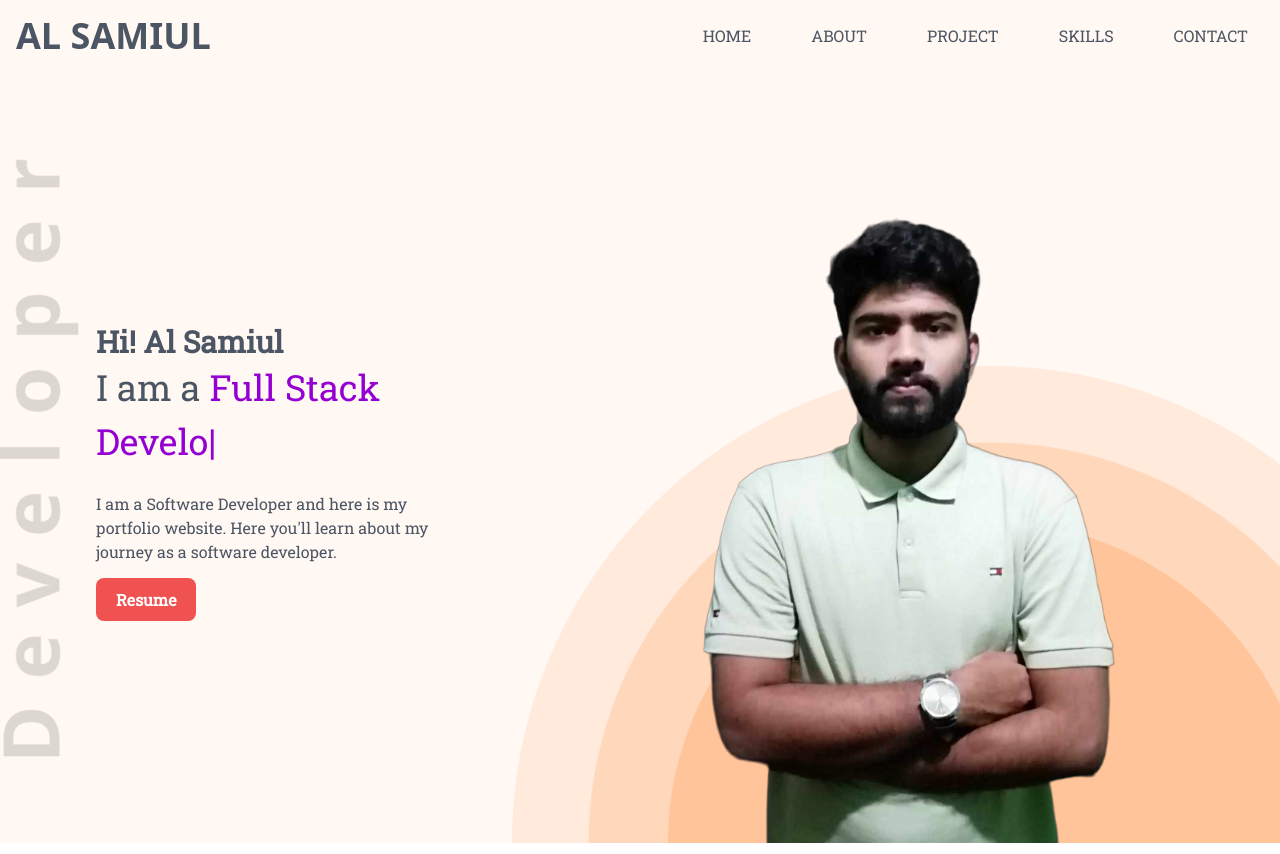
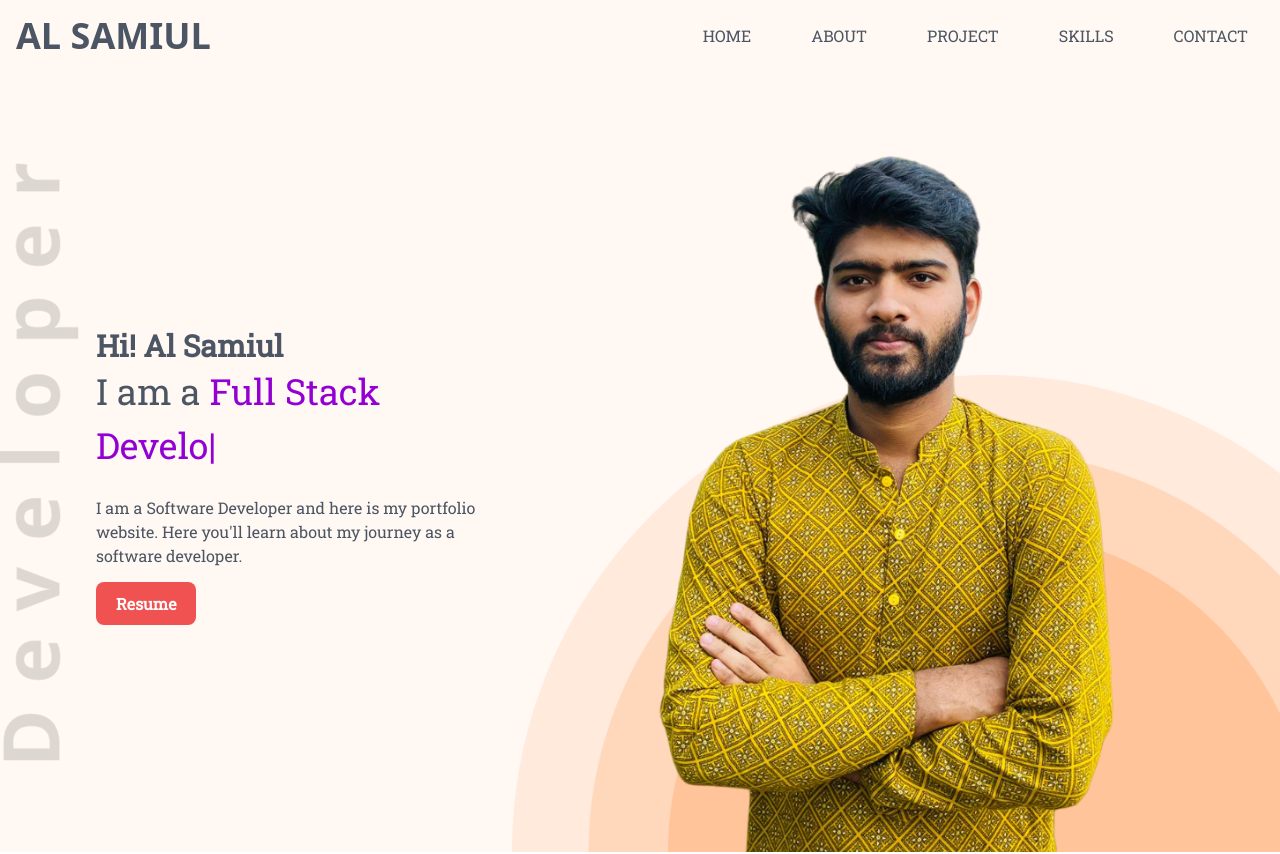
Before and after one commit to mohammad-al-samiul/personal-portfolio-react, a React (Vite) app: page / in a window 1280 px wide. Shown: the top 854 px of the page. Built offline with nearby package versions, Linux system fonts and the light colour scheme; a web font is replaced by a local one.

Commit message:
my photo added

```diff
--- a/src/Pages/Home/Hero/Hero.jsx
+++ b/src/Pages/Home/Hero/Hero.jsx
@@ -1,6 +1,6 @@
 import React, { useState } from "react";
 import { TypeAnimation } from "react-type-animation";
-import myImage from '../../../assets/images/mePro.png';
+import myImage from '../../../assets/images/my-photo.png';
 import './Hero.css';
 
 function Hero() {
@@ -12,7 +12,7 @@ function Hero() {
 
       >
         <div className="">
-          <img src={myImage} className="rounded-lg" />
+          <img src={myImage} className="" />
         </div>
 
         <div className="lg:w-1/2 pt-5 px-8 lg:px-24 text-gray-600">
```
Also changed, not shown: src/assets/images/mePro.png (deleted), src/assets/images/my-photo.png (added).
